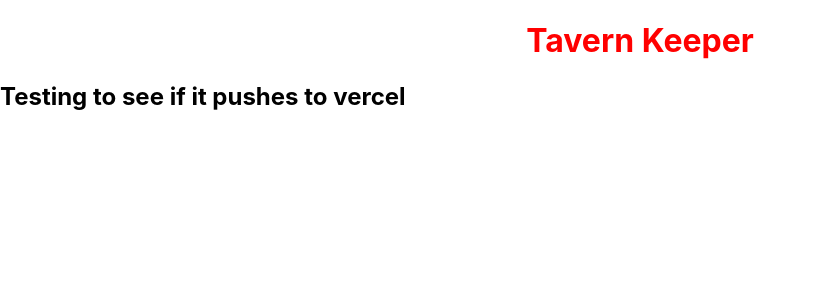
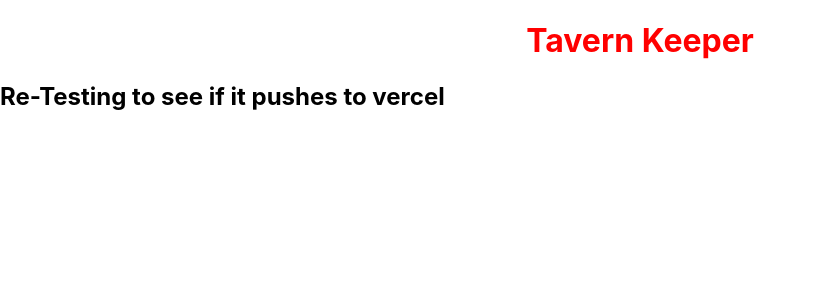
Before and after one commit to eprim7/tavern_keeper, a React (Create React App) app in the folder tavern_keeper/: page / in a window 1280 px wide. Shown: the top 300 px of the page, without its empty margins (0-817 px from the left). Built offline with nearby package versions, Linux system fonts and the light colour scheme.

Commit message:
testing again to see if it pushes to vercel

```diff
--- a/tavern_keeper/src/pages/Home/Home.jsx
+++ b/tavern_keeper/src/pages/Home/Home.jsx
@@ -5,7 +5,7 @@ function Home() {
     return (
         <div className={styles.container}>
             <h1 className={styles.header}>Tavern Keeper</h1>
-            <h2>Testing to see if it pushes to vercel</h2>
+            <h2>Re-Testing to see if it pushes to vercel</h2>
         </div>
     );
 }
```
